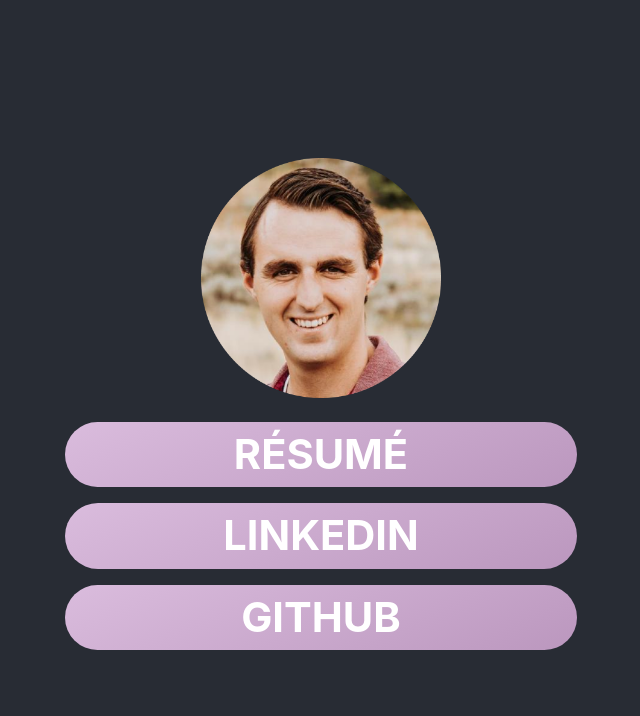
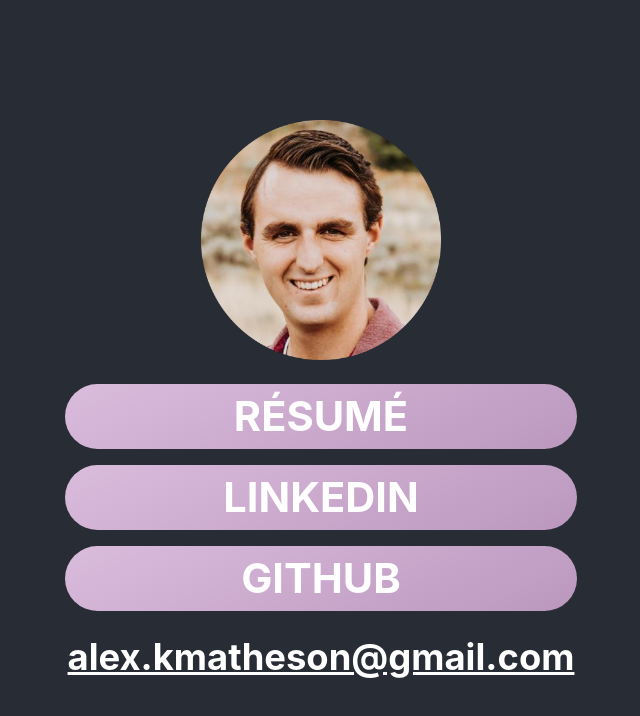
Before and after one commit to alexkev/job.alexkev.com, a React (Create React App) app: page / in a window 1280 px wide. Shown: the top 716 px of the page, without its empty margins (319-959 px from the left). Built offline with nearby package versions, Linux system fonts and the light colour scheme.

Commit message:
colors gen from primary btn pt.1

```diff
--- a/src/App.tsx
+++ b/src/App.tsx
@@ -2,10 +2,12 @@
 import profile from './images/profile-pic.png';
 import { Button } from './components/Button';
 import styled from 'styled-components';
+import { CopyToClipboardButton } from './components/CopyToClipboardButton';
+import { ThemeContext } from './theme-context';
 
-const Contianer = styled.div`
+const Contianer = styled.div<{ backgroundColor: string }>`
   text-align: center;
-  background-color: #282c34;
+  background-color: ${(props) => `${props.backgroundColor}`};
   min-height: 100vh;
   display: flex;
   flex-direction: column;
@@ -22,29 +24,34 @@
 `
 
 function App() {
+  const { theme } = React.useContext(ThemeContext);
+  console.log('%cApp.tsx line:28 theme', 'color: #007acc;', theme);
+
   return (
-    <Contianer>
+    <Contianer backgroundColor={theme.backgroundColor}>
       <ProfilePic src={profile} alt="logo" />
       <Button
         ariaLabel={"Download My Resume!"}
         text={"RÉSUMÉ"}
         hoverText={"DOWNLOAD"}
+        href="/Alex_Matheson_Resume.pdf"
         />
       <Button
         ariaLabel={"GO TO LINKEDIN"}
         text={"LINKEDIN"}
         hoverText={"GO TO LINKEDIN"}
+        href="https://www.linkedin.com/in/alexkev/"
         />
       <Button
         ariaLabel={"Navigate to Github"}
         text={"GITHUB"}
         hoverText={"SEE MY CODE"}
+        href="https://github.com/alexkev"
         />
-      {/* <Button
-        ariaLabel={"Copy Email to Clipboard"}
+      <CopyToClipboardButton
         text={"alex.kmatheson@gmail.com"}
-        hoverText={"COPY TO CLIPBOARD"}
-        /> */}
+        hoverText={"CLICK TO COPY"}
+        />
     </Contianer>
   );
 }
--- a/src/components/Button.tsx
+++ b/src/components/Button.tsx
@@ -1,31 +1,31 @@
 import React from 'react';
 import styled from 'styled-components';
+import { ThemeContext, ThemeType } from '../theme-context';
 
 type Props = {
   ariaLabel: string;
   text: string;
   hoverText?: string;
+  href?: string;
 }
 
-const StyledButton = styled.a<Omit<Props, "ariaLabel">>`
+const StyledButton = styled.a<Omit<Props, "ariaLabel"> & ThemeType>`
+  -webkit-tap-highlight-color: rgba(0, 0, 0, 0);
+  background-color: ${(props) => `${props.primaryColorString}`};
+  background-image: ${(props) => `${props.primaryGradient}`};
+  border-radius: 10vh;
   color: inherit;
+  display: flex;
+  font-size: 1.6em;
+  font-weight: bold;
+  justify-content: space-around;
+  line-height: 0.8em;
+  margin: 1vh 0;
+  outline: 0;
+  padding: 2vh;
   text-decoration: none;
-  outline: 0;
-  -webkit-tap-highlight-color: rgba(0, 0, 0, 0);
-  background-color: rgb(187, 151, 190);
-  background-image: linear-gradient(-25deg, rgb(187, 151, 190), rgb(218, 188, 221));
-  border-radius: 10vh;
-  padding: 2vh;
-  margin: 1vh 0;
-  display: flex;
+  transition: box-shadow 0.3s;
   width: 20rem;
-  justify-content: space-around;
-  /* box-shadow: 0 0 0 0; */
-  /* transition: box-shadow 0.3s; */
-  transition: box-shadow 0.3s;
-  font-size: 1.6em;
-  line-height: 0.8em;
-  font-weight: bold;
   &:before {
     content: ${(props) => `"${props.text}"`};
   }
@@ -33,14 +33,24 @@
     content: ${(props) => `"${props.hoverText ?? props.text}"`};
   }
   &:hover {
-    /* box-shadow: 0.1em 0.2em 0.2em 0.1em rgba(0, 0, 0, 0.3); */
-    box-shadow: 0.1em 0.2em 0.2em 0.1em rgba(187, 151, 190, 0.3);
+    box-shadow: 0.1em 0.2em 0.2em 0.1em ${(props) => `${props.primaryBoxShadow}`}
   }
   @media (min-width: 600px) {
     width: 30rem;
   }
 `;
 
-export const Button = ({ ariaLabel, ...rest }: Props) => (
-  <StyledButton aria-label={ariaLabel} {...rest} />
-);
+export const Button = ({ ariaLabel, href, ...rest }: Props) => {
+  const { theme } = React.useContext(ThemeContext);
+  console.log('%cButton.tsx line:45 theme', 'color: #007acc;', theme);
+
+  return (
+    <StyledButton
+      aria-label={ariaLabel}
+      href={href}
+      target="_blank"
+      {...rest}
+      {...theme}
+      />
+  )
+};
--- /dev/null
+++ b/src/components/CopyToClipboardButton.tsx
@@ -0,0 +1,45 @@
+import { useState } from 'react';
+import styled from 'styled-components';
+
+type Props = {
+  text: string;
+  hoverText?: string;
+}
+
+const StyledButton = styled.a<Props & { wasCopied: boolean }>`
+  color: inherit;
+  display: flex;
+  font-size: 1.4em;
+  font-weight: bold;
+  justify-content: space-around;
+  line-height: 0.8em;
+  margin: 1vh 0;
+  padding: 2vh;
+  pointer-events: ${(props) => props.wasCopied ? "none" : "auto"};
+  text-decoration-color: 'aqua';
+  text-decoration: ${(props) => props.wasCopied ? "none" : "underline"};
+  &:before {
+    content: ${(props) => props.wasCopied ? `"COPIED!"` : `"${props.text}"`};
+  }
+  &:hover {
+    :before {
+      content: ${(props) => props.wasCopied ? `"COPIED!"` : `"CLICK TO COPY"`};;
+    }
+    text-decoration: none;
+  }
+`;
+
+export const CopyToClipboardButton = ({ text, ...rest }: Props) => {
+  const [ wasCopied, setWasCopied ] = useState(false);
+  return (
+    <StyledButton
+      onClick={() => {
+        navigator.clipboard.writeText(text);
+        setWasCopied(true);
+        setTimeout(() => setWasCopied(false), 3000);
+      }}
+      text={text}
+      wasCopied={wasCopied}
+      {...rest}
+      />
+)};
--- a/src/hooks/theme.ts
+++ /dev/null
@@ -1,6 +0,0 @@
-import React from "react";
-
-export const ThemeContext = React.createContext({
-  primaryColor: 'deepskyblue',
-  theme: {}
-});
--- a/src/index.css
+++ b/src/index.css
@@ -6,8 +6,3 @@
   -webkit-font-smoothing: antialiased;
   -moz-osx-font-smoothing: grayscale;
 }
-
-code {
-  font-family: source-code-pro, Menlo, Monaco, Consolas, 'Courier New',
-    monospace;
-}
--- a/src/index.tsx
+++ b/src/index.tsx
@@ -3,13 +3,16 @@
 import './index.css';
 import App from './App';
 import reportWebVitals from './reportWebVitals';
+import { ThemeProvider } from './theme-context';
 
 const root = ReactDOM.createRoot(
   document.getElementById('root') as HTMLElement
 );
 root.render(
   <React.StrictMode>
-    <App />
+    <ThemeProvider>
+      <App />
+    </ThemeProvider>
   </React.StrictMode>
 );
 
--- /dev/null
+++ b/src/theme-context/index.tsx
@@ -0,0 +1,47 @@
+import React, { useState } from 'react';
+
+export type ThemeType = ReturnType<typeof themeGenertor>;
+
+const defaultTheme = {
+  backgroundColor: "rgb(40, 44, 52)",
+  primaryColor: {
+    r: 187,
+    g: 151,
+    b: 190,
+  }
+};
+
+const themeGenertor = (theme: typeof defaultTheme) => {
+  const { backgroundColor, primaryColor } = theme;
+  const primaryColorString = `rgb(${primaryColor.r}, ${primaryColor.g}, ${primaryColor.b})`;
+  const primaryBoxShadow = `rgb(${primaryColor.r}, ${primaryColor.g}, ${primaryColor.b}, 0.3)`;
+  const shadedPrimaryColorString = `rgb(${primaryColor.r + 31}, ${primaryColor.g + 37}, ${primaryColor.b + 31})`;
+  const primaryGradient = `linear-gradient(-25deg, ${primaryColorString}, ${shadedPrimaryColorString})`;
+
+  return {
+    backgroundColor,
+    primaryColorString,
+    primaryBoxShadow,
+    primaryGradient,
+  }
+}
+
+type ThemeCtx = {
+  theme: ReturnType<typeof themeGenertor>;
+  // setTheme: (theme: typeof defaultTheme) => void;
+};
+
+export const ThemeContext = React.createContext<ThemeCtx>({
+  theme: themeGenertor(defaultTheme),
+  // setTheme: () => {},
+});
+
+export function ThemeProvider({ children }: { children: React.ReactNode; }) {
+  const [theme, setTheme ] = useState(themeGenertor(defaultTheme));
+
+  return (
+    <ThemeContext.Provider value={{ theme }}>
+      {children}
+    </ThemeContext.Provider>
+  );
+}
```
Also changed, not shown: src/logo.svg (deleted).
